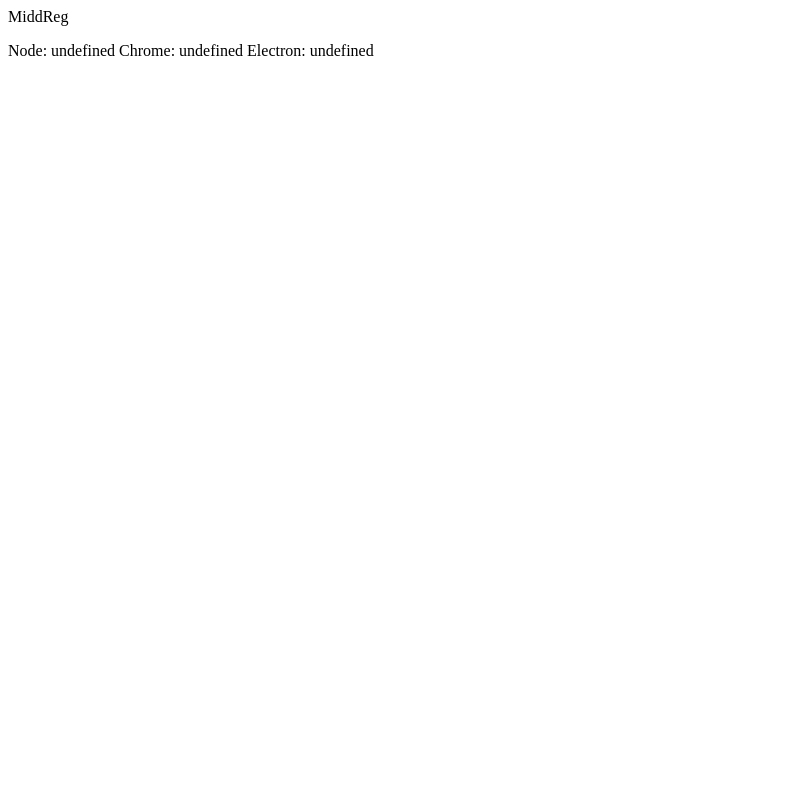
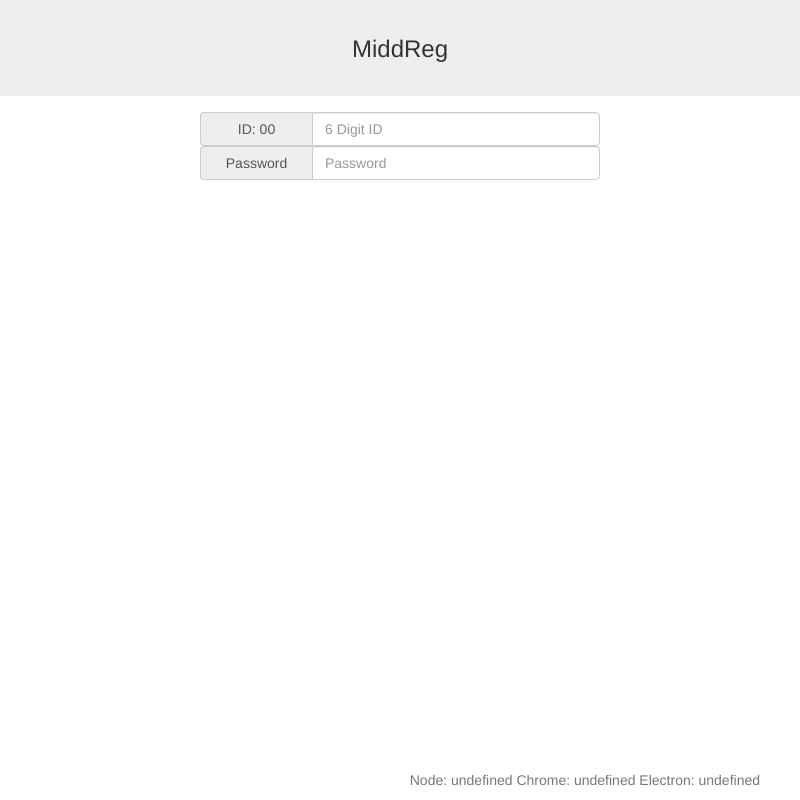
Before and after one commit to TPeterW/MiddReg, an Electron app: page index.html in a window 800 px wide. Drawn offline with nearby package versions, Linux system fonts and the light colour scheme; files that its build step writes are made by us from their sources.

Commit message:
Progress

```diff
--- a/index.html
+++ b/index.html
@@ -2,13 +2,35 @@
 <html>
   <head>
     <meta charset="UTF-8">
+    <meta name="author" content="Tao Peter Wang">
     <title>MiddReg (Author: Tao Peter Wang)</title>
-    <link rel="stylesheet" href="index.css">
+    <link rel="stylesheet" href="public/css/index.css">
+    <link rel="stylesheet" href="node_modules/bootstrap/dist/css/bootstrap.min.css">
   </head>
   <body>
-    <div class="class-title">MiddReg</div>
+    <div class="jumbotron">
+      <h3 class="app-title">MiddReg</h3>
+    </div>
+
+    <div id="input-area">
+        <div class="input-group">
+          <div class="input-group-addon" id="addon-student-id">ID: 00</div>
+          <input type="text" class="form-control" placeholder="6 Digit ID" aria-label="ID" aria-describedby="addon-student-id">
+        </div>
+        <div class="input-group">
+            <div class="input-group-addon" id="addon-password">Password</div>
+            <input type="text" class="form-control" placeholder="Password" aria-label="Passwd" aria-describedby="addon-password">
+          </div>
+    </div>
+
+    <div class="footer navbar-fixed-bottom">
+      <div class="container text-right">
+      <p id="debug-info" class="text-muted">Node: <script>document.write(process.versions.node)</script>
+        Chrome: <script>document.write(process.versions.chrome)</script>
+        Electron: <script>document.write(process.versions.electron)</script></p>
+      </div>
+    </div>
   </body>
   <footer>
-    <p>Node: <script>document.write(process.versions.node)</script> Chrome: <script>document.write(process.versions.chrome)</script> Electron: <script>document.write(process.versions.electron)</script></p>
   </footer>
 </html>
--- /dev/null
+++ b/scss/index.scss
@@ -0,0 +1,17 @@
+.app-title {
+  text-align: center;
+  margin-top: -0.5em;
+  margin-bottom: -10em;
+}
+
+#input-area {
+  margin-top: -1em;
+}
+
+.input-group {
+  .input-group-addon {
+    min-width: 8em;
+  }
+  width: 50%;
+  margin: 0 auto;
+}
```
Also changed, not shown: package.json (+9 -2 lines), index.css (deleted), 2 other files.
